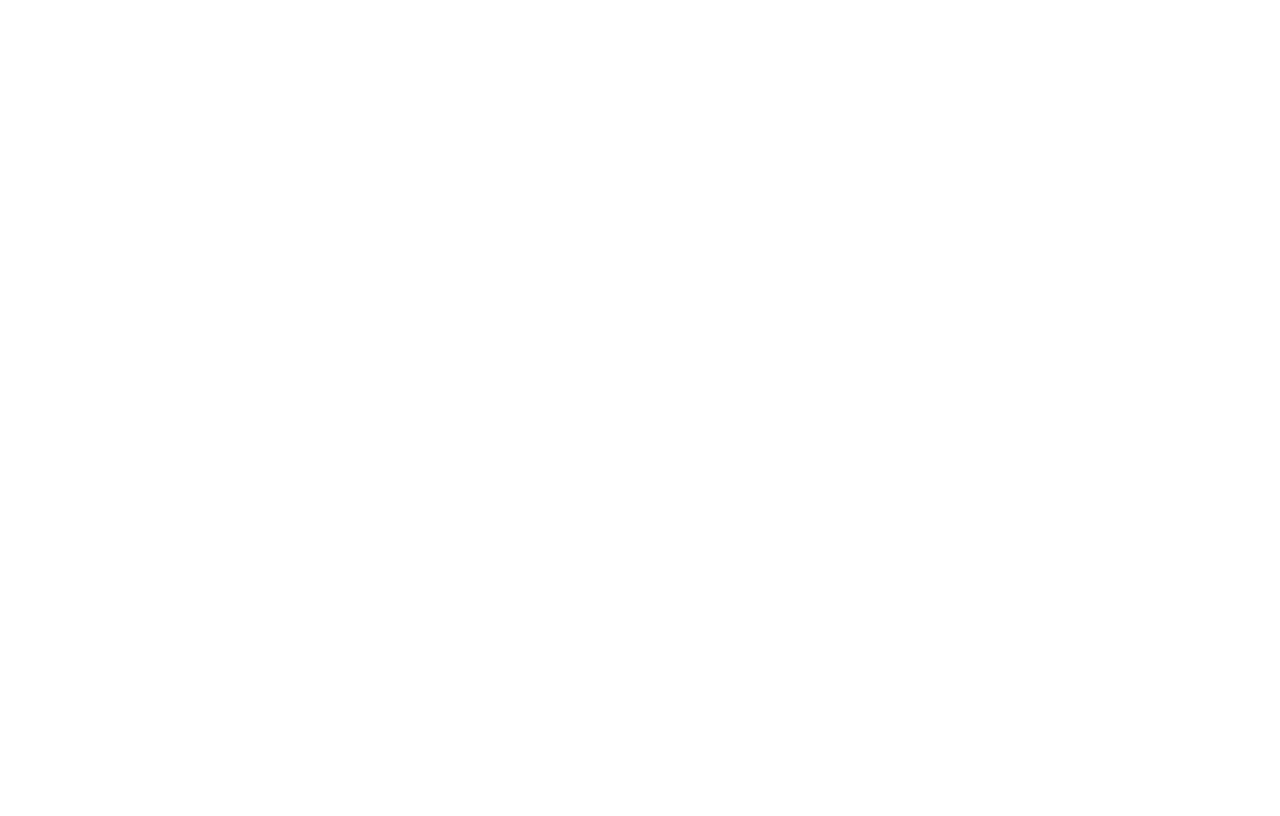
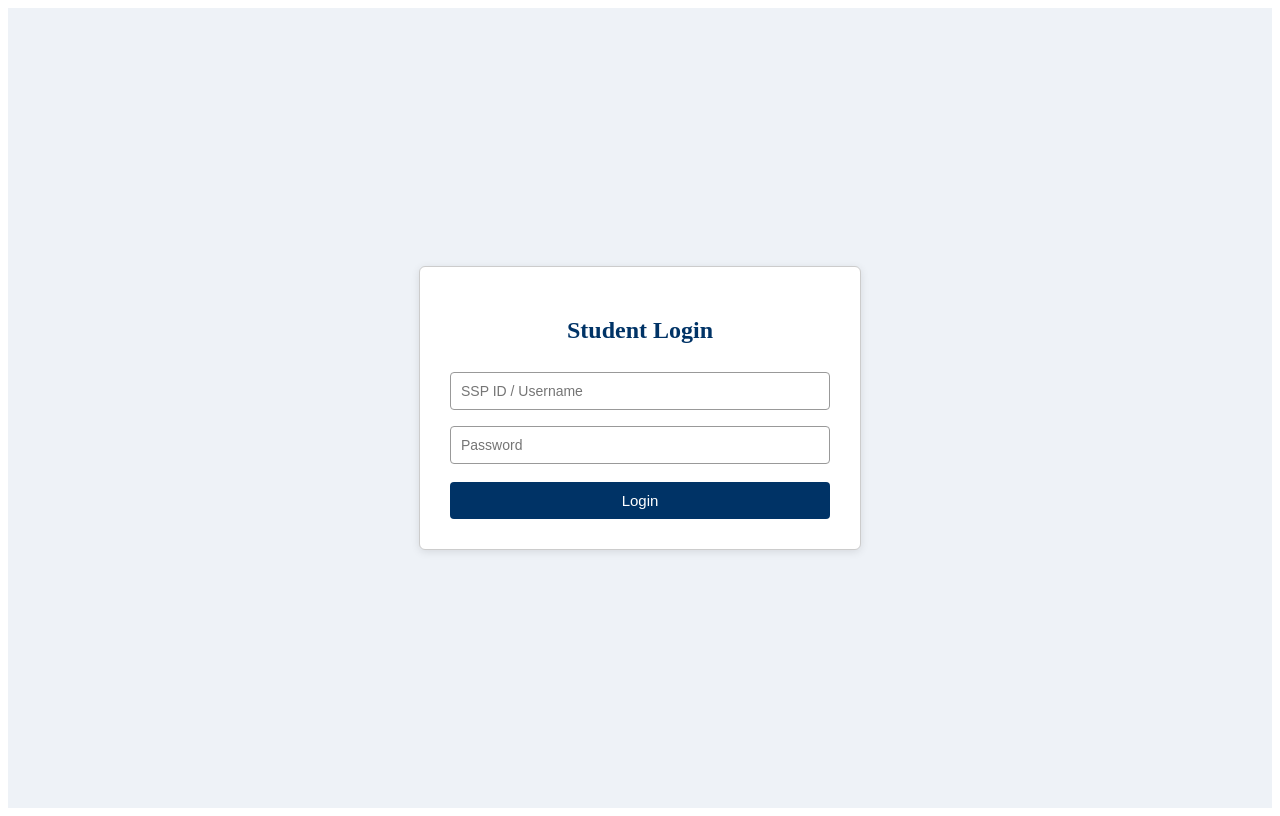
Before and after one commit to maheshteli07/Hostel_Food_Log, a React app in the folder frontend/: page /login in a window 1280 px wide. Before the commit this address had no page. Built offline with nearby package versions, Linux system fonts and the light colour scheme; the HTML template or start-up script is replaced by a standard one.

Commit message:
login and register added

```diff
--- a/frontend/src/App.jsx
+++ b/frontend/src/App.jsx
@@ -10,7 +10,7 @@
     <BrowserRouter>
       <Routes>
         <Route path="/" element={<Home />} />
-        <Route path="/" element={<Login />} />
+        <Route path="/login" element={<Login />} />
         <Route path="/register" element={<Register />} />
         <Route path="/student" element={<StudentDashboard />} />
         <Route path="/warden" element={<WardenDashboard />} />
--- a/frontend/src/pages/Login.jsx
+++ b/frontend/src/pages/Login.jsx
@@ -1,4 +1,18 @@
+import "../styles/Login.css";
+
 function Login() {
-  return <h2>Login Page</h2>;
+  return (
+    <div className="login-page">
+      <div className="login-container">
+        <h2>Student Login</h2>
+        <form>
+          <input type="text" placeholder="SSP ID / Username" required />
+          <input type="password" placeholder="Password" required />
+          <button type="submit">Login</button>
+        </form>
+      </div>
+    </div>
+  );
 }
+
 export default Login;
--- a/frontend/src/pages/Register.jsx
+++ b/frontend/src/pages/Register.jsx
@@ -1,4 +1,21 @@
+import "../styles/Register.css";
+
 function Register() {
-  return <h2>Register Page</h2>;
+  return (
+    <div className="register-page">
+      <div className="register-container">
+        <h2>Student Registration</h2>
+        <form>
+          <input type="text" placeholder="Full Name" required />
+          <input type="tel" placeholder="Mobile Number" required />
+          <input type="text" placeholder="SSP ID" required />
+          <input type="password" placeholder="Password" required />
+          <input type="password" placeholder="Confirm Password" required />
+          <button type="submit">Register</button>
+        </form>
+      </div>
+    </div>
+  );
 }
+
 export default Register;
--- /dev/null
+++ b/frontend/src/styles/Login.css
@@ -0,0 +1,54 @@
+/* Background */
+.login-page {
+  background-color: #eef2f7;
+  min-height: 100vh;
+  display: flex;
+  justify-content: center;
+  align-items: center;
+}
+
+/* Form Container */
+.login-container {
+  width: 380px;
+  background-color: #ffffff;
+  padding: 30px;
+  border: 1px solid #ccc;
+  border-radius: 6px;
+  box-shadow: 0 2px 8px rgba(0, 0, 0, 0.1);
+}
+
+/* Heading */
+.login-container h2 {
+  text-align: center;
+  color: #003366;
+  margin-bottom: 20px;
+}
+
+/* Input Fields */
+.login-container input {
+  width: 100%;
+  padding: 10px;
+  margin: 8px 0;
+  border: 1px solid #999;
+  border-radius: 4px;
+  font-size: 14px;
+  box-sizing: border-box;   /* ✅ Important */
+}
+
+/* Button */
+.login-container button {
+  width: 100%;
+  padding: 10px;
+  margin-top: 10px;
+  background-color: #003366;
+  color: white;
+  border: none;
+  border-radius: 4px;
+  cursor: pointer;
+  font-size: 15px;
+  box-sizing: border-box;   /* ✅ Important */
+}
+
+.login-container button:hover {
+  background-color: #004080;
+}
--- /dev/null
+++ b/frontend/src/styles/Register.css
@@ -0,0 +1,54 @@
+/* Background */
+.register-page {
+  background-color: #f4f6f9;
+  min-height: 100vh;
+  display: flex;
+  justify-content: center;
+  align-items: center;
+}
+
+/* Form Container */
+.register-container {
+  width: 420px;
+  background-color: #ffffff;
+  padding: 30px;
+  border: 1px solid #ccc;
+  border-radius: 6px;
+  box-shadow: 0 2px 8px rgba(0, 0, 0, 0.1);
+}
+
+/* Heading */
+.register-container h2 {
+  text-align: center;
+  color: #003366;
+  margin-bottom: 20px;
+}
+
+/* Input Fields */
+.register-container input {
+  width: 100%;
+  padding: 10px;
+  margin: 8px 0;
+  border: 1px solid #999;
+  border-radius: 4px;
+  font-size: 14px;
+  box-sizing: border-box;   /* ✅ Important */
+}
+
+/* Button */
+.register-container button {
+  width: 100%;
+  padding: 10px;
+  margin-top: 10px;
+  background-color: #003366;
+  color: white;
+  border: none;
+  border-radius: 4px;
+  cursor: pointer;
+  font-size: 15px;
+  box-sizing: border-box;   /* ✅ Important */
+}
+
+.register-container button:hover {
+  background-color: #0055aa;
+}
```
